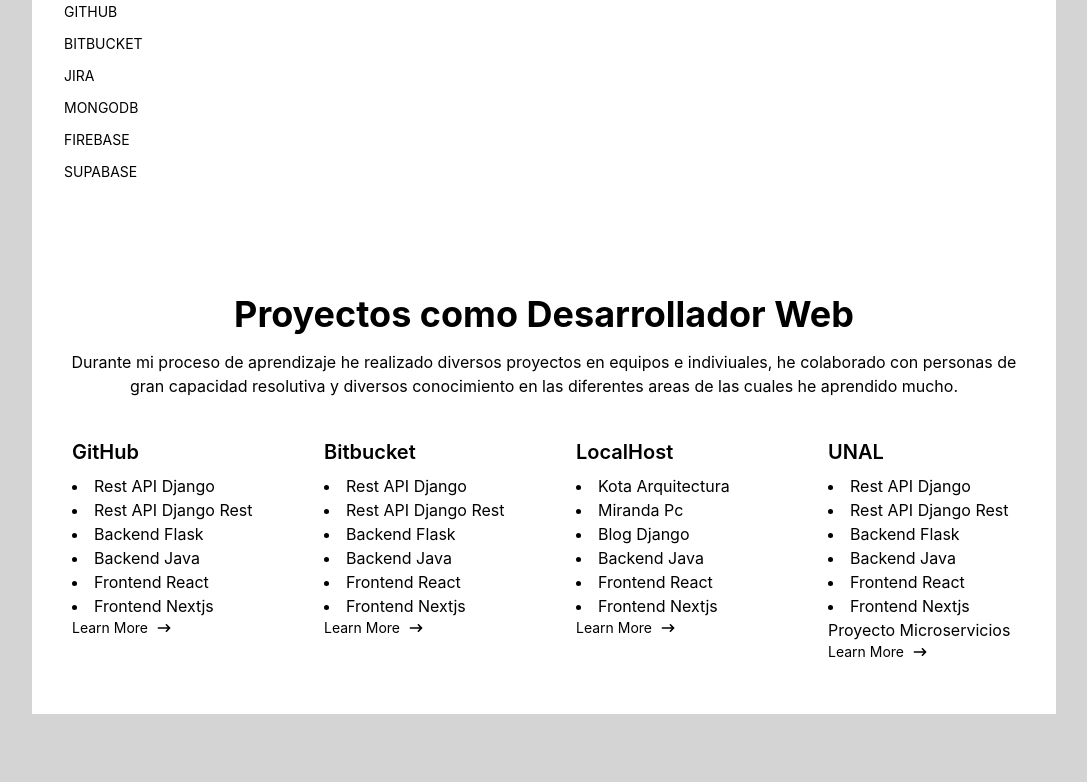
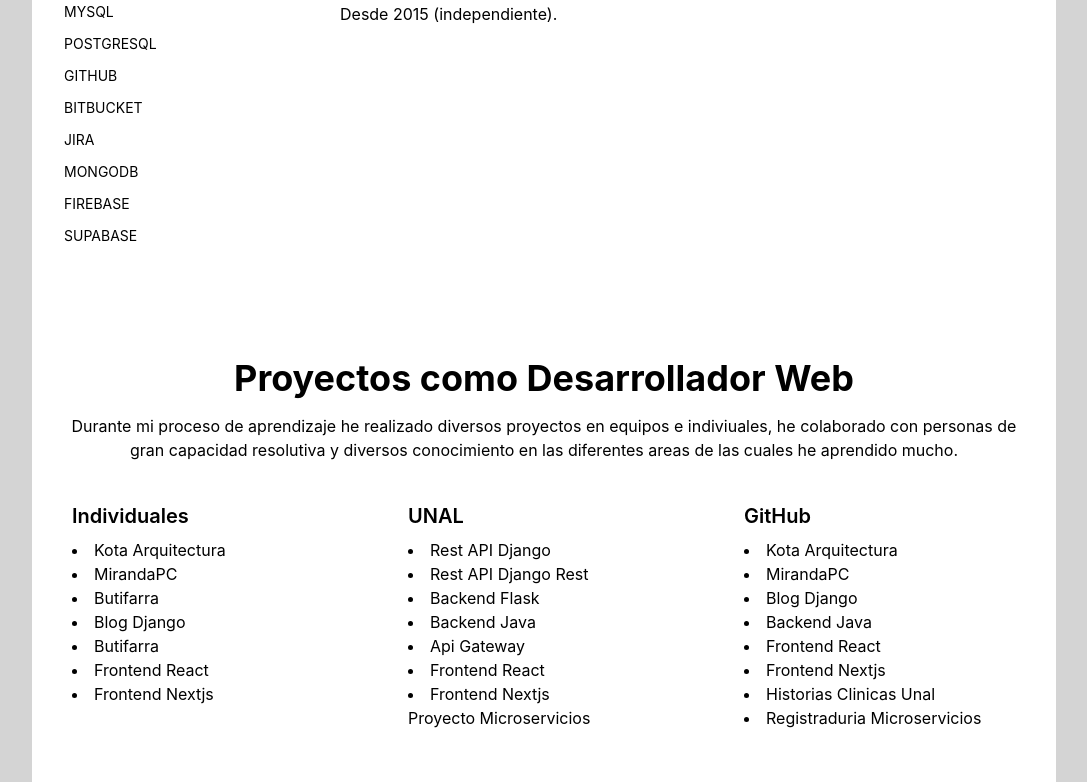
Before and after one commit to Valar789/Vitae_2022, a Next.js app: page / in a window 1280 px wide. Shown: the part 1338-2120 px from the top of the page, without its empty margins (96-1183 px from the left). Before the commit the page ends 2052 px from the top, so only its background shows below. Built offline with nearby package versions, Linux system fonts and the light colour scheme.

Commit message:
listo para conetnido y colores

```diff
--- a/components/About.js
+++ b/components/About.js
@@ -1,105 +1,41 @@
+import Link from "next/link";
+
 export default function About() {
   return (
     <section className="  dark:text-gray-800">
       <div className="container py-7 bg-white  max-w-5xl px-4 mx-auto">
         <div className="container p-4 mx-auto   space-y-1 text-center">
-          <h2 className="pb-3 text-2xl font-bold md:text-4xl">Proyectos como Desarrollador Web</h2>
+          <h2 className="pb-3 text-2xl font-bold md:text-4xl">
+            Proyectos como Desarrollador Web
+          </h2>
           <p>
             Durante mi proceso de aprendizaje he realizado diversos proyectos en
-             equipos e indiviuales, he colaborado con personas de gran
-            capacidad resolutiva y diversos conocimiento en las diferentes areas de las cuales he aprendido mucho.
+            equipos e indiviuales, he colaborado con personas de gran capacidad
+            resolutiva y diversos conocimiento en las diferentes areas de las
+            cuales he aprendido mucho.
           </p>
         </div>
-        <div className="container justify-center gap-4 mx-auto grid lg:grid-cols-2 xl:grid-cols-4">
-          <div className="flex flex-col px-6 py-6 lg:border-none xl:border-solid">
+        <div className="container justify-center gap-4 mx-auto grid md:grid-cols-2 lg:grid-cols-3 xl:grid-cols-3">
+          <div className="flex flex-col px-6 py-6">
             <h2 className="mb-2 text-lg font-semibold sm:text-xl title-font dark:text-gray-700">
-            GitHub
+              Individuales
             </h2>
 
-            <li>Rest API Django</li>
-            <li>Rest API Django Rest</li>
-            <li>Backend Flask</li>
-            <li>Backend Java</li>
+            <li>
+              <Link href="https://kota-ten.vercel.app">
+                <a target="_blank">Kota Arquitectura</a>
+              </Link>
+            </li>
+            <li>
+              <Link href="https://mirandapc.vercel.app">
+                <a target="_blank">MirandaPC</a>
+              </Link>
+            </li>
+            <li>Butifarra</li>
+            <li>Blog Django</li>
+            <li>Butifarra</li>
             <li>Frontend React</li>
             <li>Frontend Nextjs</li>
-            <a
-              className="inline-flex items-center space-x-2 text-sm dark:text-violet-400"
-              href="/sections"
-            >
-              <span>Learn More</span>
-              <svg
-                xmlns="http://www.w3.org/2000/svg"
-                viewBox="0 0 20 20"
-                fill="currentColor"
-                className="w-4 h-4"
-              >
-                <path
-                  fillRule="evenodd"
-                  d="M12.293 5.293a1 1 0 011.414 0l4 4a1 1 0 010 1.414l-4 4a1 1 0 01-1.414-1.414L14.586 11H3a1 1 0 110-2h11.586l-2.293-2.293a1 1 0 010-1.414z"
-                  clipRule="evenodd"
-                ></path>
-              </svg>
-            </a>
-          </div>
-          <div className="flex flex-col px-6 py-6 lg:border-none xl:border-solid">
-            <h2 className="mb-2 text-lg font-semibold sm:text-xl title-font dark:text-gray-700">
-              Bitbucket
-            </h2>
-
-            <li>Rest API Django</li>
-            <li>Rest API Django Rest</li>
-            <li>Backend Flask</li>
-            <li>Backend Java</li>
-            <li>Frontend React</li>
-            <li>Frontend Nextjs</li>
-            <a
-              className="inline-flex items-center space-x-2 text-sm dark:text-violet-400"
-              href="/sections"
-            >
-              <span>Learn More</span>
-              <svg
-                xmlns="http://www.w3.org/2000/svg"
-                viewBox="0 0 20 20"
-                fill="currentColor"
-                className="w-4 h-4"
-              >
-                <path
-                  fillRule="evenodd"
-                  d="M12.293 5.293a1 1 0 011.414 0l4 4a1 1 0 010 1.414l-4 4a1 1 0 01-1.414-1.414L14.586 11H3a1 1 0 110-2h11.586l-2.293-2.293a1 1 0 010-1.414z"
-                  clipRule="evenodd"
-                ></path>
-              </svg>
-            </a>
-          </div>
-          <div className="flex flex-col px-6 py-6">
-            <h2 className="mb-2 text-lg font-semibold sm:text-xl title-font dark:text-gray-700">
-              LocalHost
-            </h2>
-
-            <li>Kota Arquitectura</li>
-            <li>Miranda Pc</li>
-            <li>Blog Django</li>
-            <li>Backend Java</li>
-            <li>Frontend React</li>
-            <li>Frontend Nextjs</li>
-            <a
-              className="inline-flex items-center space-x-2 text-sm dark:text-violet-400"
-              href="/templates"
-            >
-              <span>Learn More</span>
-              <svg
-                xmlns="http://www.w3.org/2000/svg"
-                viewBox="0 0 20 20"
-                fill="currentColor"
-                className="w-4 h-4"
-              >
-                <path
-                  fillRule="evenodd"
-                  d="M12.293 5.293a1 1 0 011.414 0l4 4a1 1 0 010 1.414l-4 4a1 1 0 01-1.414-1.414L14.586 11H3a1 1 0 110-2h11.586l-2.293-2.293a1 1 0 010-1.414z"
-                  clipRule="evenodd"
-                ></path>
-              </svg>
-            </a>
           </div>
           <div className="flex flex-col px-6 py-6">
             <h2 className="mb-2 text-lg font-semibold sm:text-xl title-font dark:text-gray-700">
@@ -110,30 +46,31 @@
             <li>Rest API Django Rest</li>
             <li>Backend Flask</li>
             <li>Backend Java</li>
+            <li>Api Gateway</li>
             <li>Frontend React</li>
             <li>Frontend Nextjs</li>
             <p>Proyecto Microservicios</p>
-
-
-
-            <a
-              className="inline-flex items-center space-x-2 text-sm dark:text-violet-400"
-              href="/docs"
-            >
-              <span>Learn More</span>
-              <svg
-                xmlns="http://www.w3.org/2000/svg"
-                viewBox="0 0 20 20"
-                fill="currentColor"
-                className="w-4 h-4"
-              >
-                <path
-                  fillRule="evenodd"
-                  d="M12.293 5.293a1 1 0 011.414 0l4 4a1 1 0 010 1.414l-4 4a1 1 0 01-1.414-1.414L14.586 11H3a1 1 0 110-2h11.586l-2.293-2.293a1 1 0 010-1.414z"
-                  clipRule="evenodd"
-                ></path>
-              </svg>
-            </a>
+          </div>
+          <div className="flex flex-col px-6 py-6 lg:border-none xl:border-solid">
+            <h2 className="mb-2 text-lg font-semibold sm:text-xl title-font dark:text-gray-700">
+              GitHub
+            </h2>
+            <li>
+              <Link href="https://kota-ten.vercel.app">
+                <a target="_blank">Kota Arquitectura</a>
+              </Link>
+            </li>
+            <li>
+              <Link href="https://mirandapc.vercel.app">
+                <a target="_blank">MirandaPC</a>
+              </Link>
+            </li>
+            <li>Blog Django</li>
+            <li>Backend Java</li>
+            <li>Frontend React</li>
+            <li>Frontend Nextjs</li>
+            <li>Historias Clinicas Unal</li>
+            <li>Registraduria Microservicios</li>
           </div>
         </div>
       </div>
--- a/components/Header.js
+++ b/components/Header.js
@@ -3,7 +3,7 @@
 export default function Header() {
     return (
 <section className="  text-white">
-	<div className="container bg-stone-700 max-w-5xl px-4 pt-16 mx-auto">
+	<div className="container bg-stone-700 max-w-5xl px-4 py-16 mx-auto">
 		<div className="grid gap-4 mx-4  sm:grid-cols-12">
 			<div className="col-span-12 sm:col-span-3">
 				<div className="text-center sm:text-left mb-14">
```
